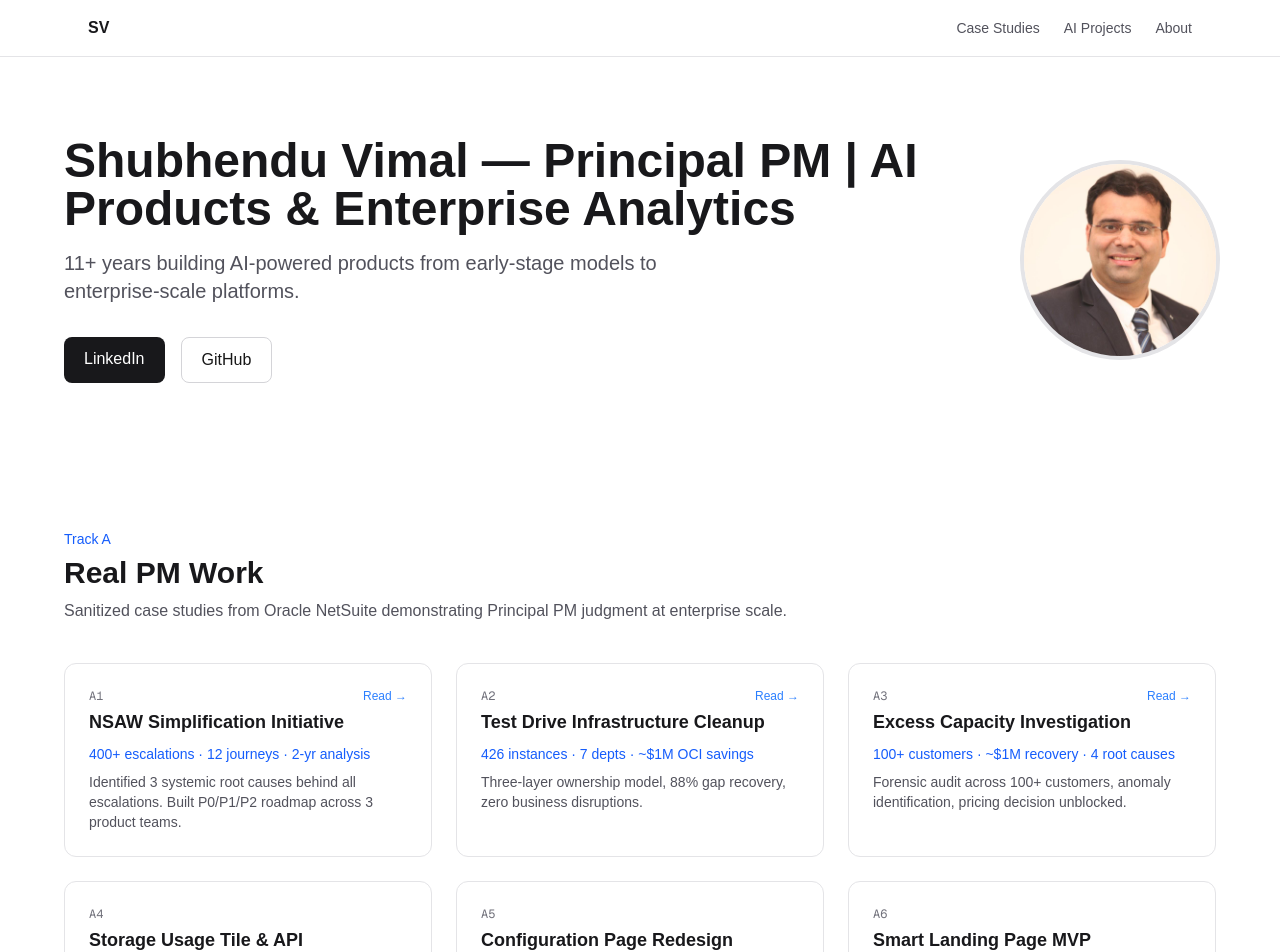
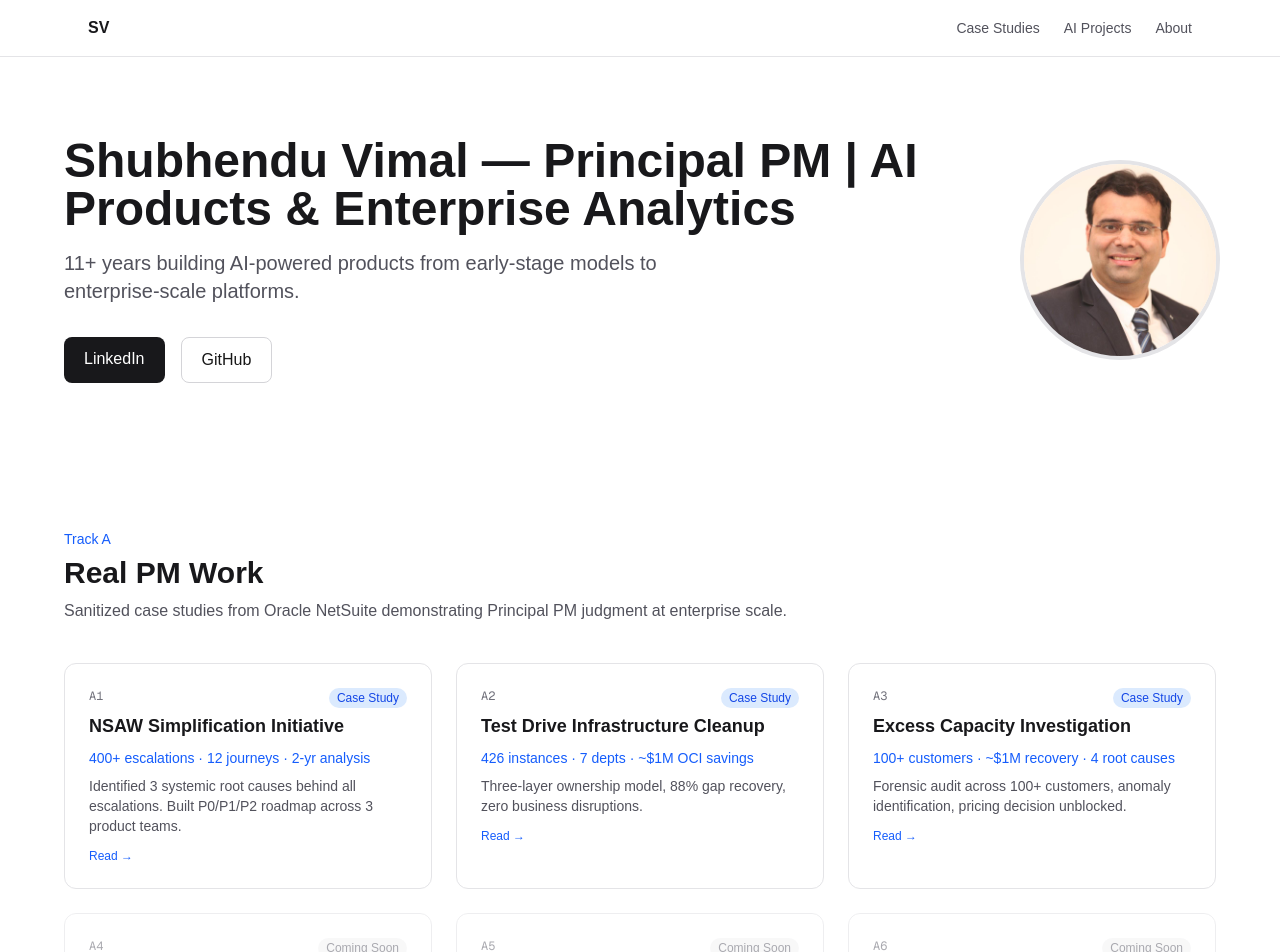
Before and after one commit to Shubhendu123/Shubhendu_Portfolio, a Next.js app in the folder portfolio-site/: page / in a window 1280 px wide. Shown: the top 952 px of the page. Built offline with nearby package versions, Linux system fonts and the light colour scheme.

Commit message:
Add live/coming-soon visual differentiation to homepage case study tiles
Co-Authored-By: Claude Sonnet 4.6 <noreply@anthropic.com>

```diff
--- a/portfolio-site/src/app/page.tsx
+++ b/portfolio-site/src/app/page.tsx
@@ -166,11 +166,17 @@ export default function Home() {
           <div className="grid md:grid-cols-2 lg:grid-cols-3 gap-6">
             {caseStudies.map((study) => {
               const card = (
-                <div className={`p-6 border border-zinc-200 dark:border-zinc-700 rounded-xl transition-colors h-full ${study.href ? "hover:border-blue-400 dark:hover:border-blue-500 hover:shadow-sm cursor-pointer" : "hover:border-zinc-400 dark:hover:border-zinc-500"}`}>
+                <div className={`p-6 border border-zinc-200 dark:border-zinc-700 rounded-xl transition-colors h-full ${study.href ? "hover:border-blue-400 dark:hover:border-blue-500 hover:shadow-sm cursor-pointer" : "opacity-60 hover:border-zinc-400 dark:hover:border-zinc-500"}`}>
                   <div className="flex justify-between items-start">
                     <span className="text-xs font-mono text-zinc-500">{study.id}</span>
-                    {study.href && (
-                      <span className="text-xs text-blue-500 dark:text-blue-400 font-medium">Read →</span>
+                    {study.href ? (
+                      <span className="text-xs px-2 py-0.5 bg-blue-100 text-blue-700 dark:bg-blue-900 dark:text-blue-300 rounded-full font-medium">
+                        Case Study
+                      </span>
+                    ) : (
+                      <span className="text-xs px-2 py-0.5 bg-zinc-100 text-zinc-500 dark:bg-zinc-800 dark:text-zinc-400 rounded-full">
+                        Coming Soon
+                      </span>
                     )}
                   </div>
                   <h3 className="text-lg font-semibold text-zinc-900 dark:text-zinc-100 mt-1">
@@ -182,6 +188,11 @@ export default function Home() {
                   <p className="text-sm text-zinc-600 dark:text-zinc-400 mt-2">
                     {study.description}
                   </p>
+                  {study.href && (
+                    <p className="text-xs text-blue-600 dark:text-blue-400 mt-3 font-medium">
+                      Read →
+                    </p>
+                  )}
                 </div>
               );
               return study.href ? (
```
